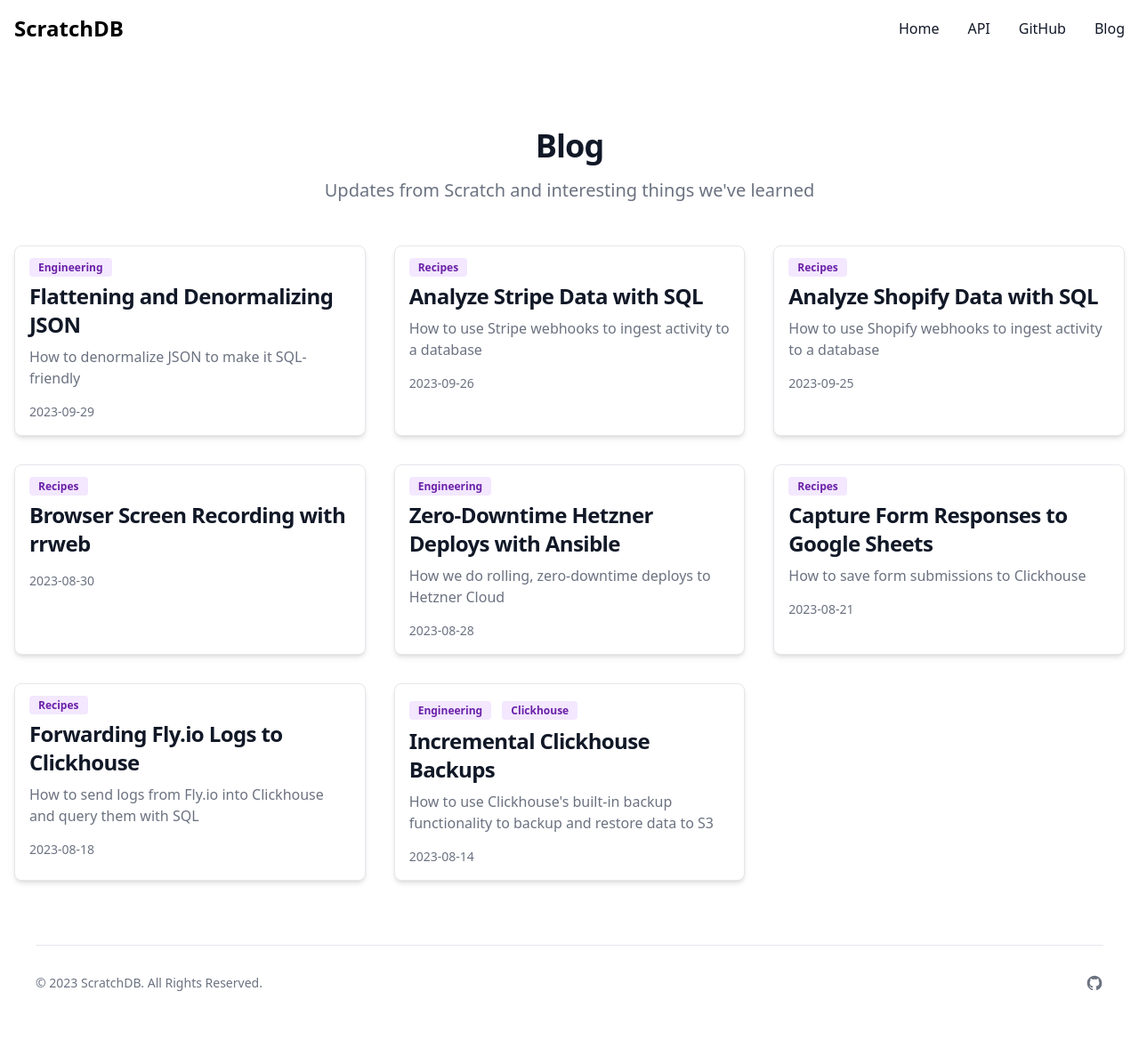
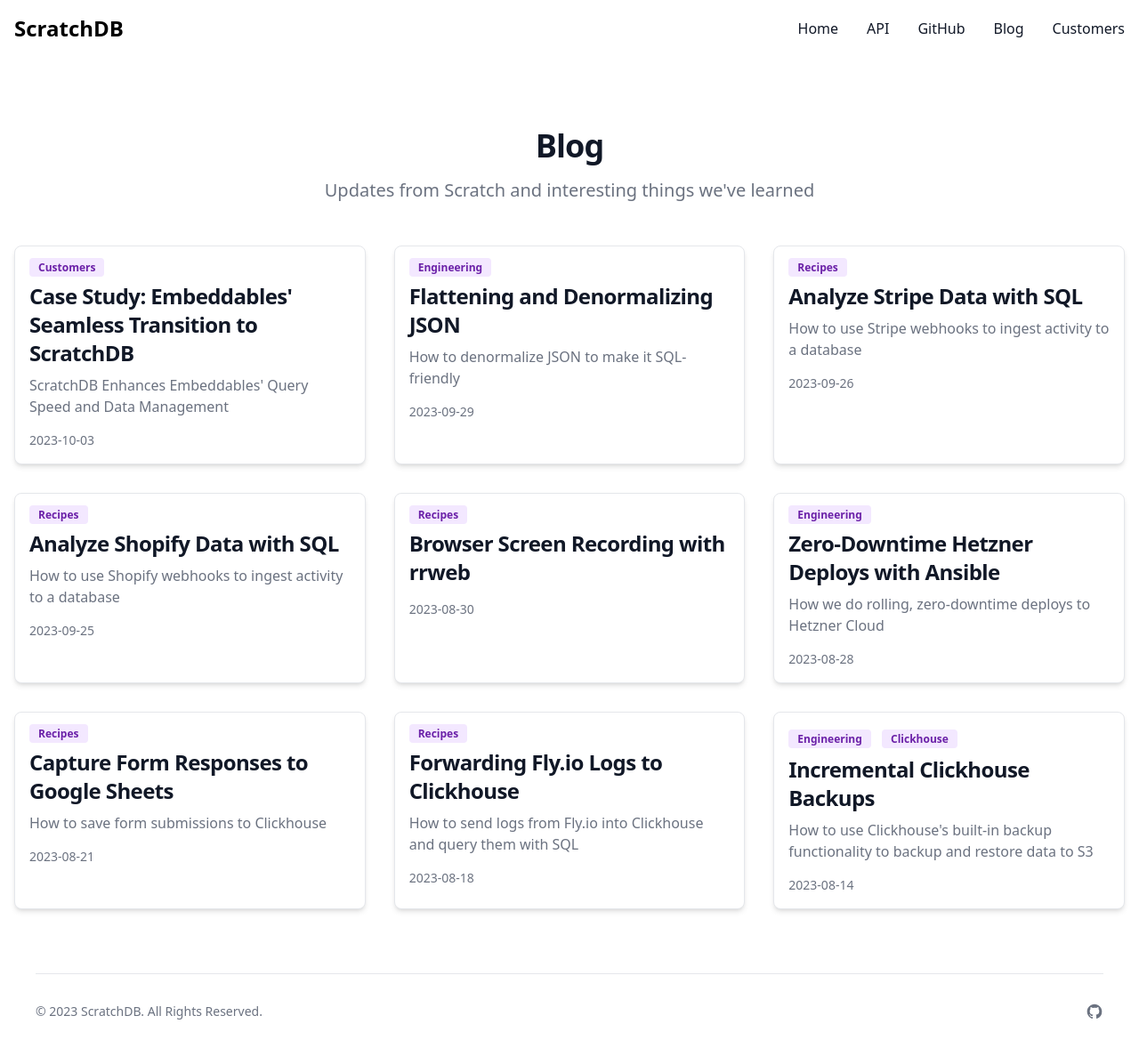
Before and after one commit to scratchdata/website, a Flask app: page /blog/ in a window 1280 px wide. Shown: the whole page at 89% size. Before the commit the page ends 1114 px from the top, so only its background shows below. Run offline with Flask 3, Linux system fonts and the light colour scheme; some libraries are stand-ins or nearby versions.

Commit message:
Add Embeddables testimonial

```diff
--- a/app.py
+++ b/app.py
@@ -48,6 +48,10 @@ def index():
 def docs():
     return render_template("docs.html")
 
+@app.get("/customers")
+def customers():
+    return render_template("customers.html")
+
 @app.post("/signup")
 def signup():
     email = request.form.get("email", "")
--- /dev/null
+++ b/blog/posts/embeddables/index.md
@@ -0,0 +1,34 @@
+---
+date: 2023-10-03
+publishdate: 2023-10-03
+title: Case Study: Embeddables' Seamless Transition to ScratchDB
+summary: ScratchDB Enhances Embeddables' Query Speed and Data Management
+tags: ["Customers"]
+---
+
+> ScratchDB helped us go from zero Clickhouse experience to a fully migrated and far superior analytics solution in next to no time at all. I’d thoroughly recommend their services, for small and large companies alike!
+
+- Jeremy Evans, Co-Founder + CTO at Embeddables
+
+### Background:
+
+[Embeddables](https://www.embeddables.com/) is a leading company specializing in building customer-facing experiences: from sign-up onboarding flows to personalization quizzes. They are entrenched in user analytics, handling 1.5 TB of data and 1 billion rows of information. Until recently, they were analyzing everything in Postgres.
+
+### Challenges:
+
+1. **Slow Query Response:** Embeddables' database was suffering from slow query responses, impacting real-time data analysis and hindering the delivery of timely and efficient solutions to its customers.
+2. **High Volume Data Handling:** Managing such a large amount of data presented devops challenges - time taken away from building their product.
+3. **Innovative Feature Launch:** Their existing database setup restricted Embeddables' capability to roll out new and innovative features.
+
+### Solution:
+
+To overcome these challenges, Embeddables adopted ScratchDB as a blazing-fast, efficient, and cost-effective way to run Clickhouse.
+
+1. **Swift and Seamless Integration:** Embeddables experienced zero downtime during the integration of ScratchDB - we did it over a slice of pizza in Brooklyn.
+2. **Exceptional Speed Improvement:** Post-integration, Embeddables witnessed a massive improvement in query speed compared to their previous Postgres setup.
+3. **Economically Efficient:** ScratchDB provided a value-driven, cost-effective solution enabling optimal resource allocation.
+4. **Innovation Unleashed:** The capabilities afforded by ScratchDB empowered Embeddables to develop and launch features that were previously unfeasible.
+
+### Conclusion:
+
+Embeddables’ transition to ScratchDB’s hosted Clickhouse has been pivotal, completely unblocking their ability to deliver a snappy, working app for their customers. The immediate improvements have removed the need for sysadmin work and allowed the team to focus on customer-facing features. Scratch Data, with its unparalleled speed, cost-effectiveness, and seamless integration, stands out as an invaluable asset for companies like Embeddables looking to navigate the challenges posed by extensive data and analytics needs.
--- a/templates/layout.html
+++ b/templates/layout.html
@@ -50,11 +50,11 @@
               <a href="/blog"
                 class="block py-2 pl-3 pr-4 text-gray-900 rounded hover:bg-gray-100 md:hover:bg-transparent md:border-0 md:hover:text-blue-700 md:p-0">Blog</a>
             </li>
-            <!-- <li>
-              <a href="./case-studies.html"
-                class=" block py-2 pl-3 pr-4 text-gray-900 rounded hover:bg-gray-100 md:hover:bg-transparent md:border-0 md:hover:text-blue-700 md:p-0">Case
-                Studies</a>
-            </li> -->
+            <li>
+              <a href="/customers"
+                class=" block py-2 pl-3 pr-4 text-gray-900 rounded hover:bg-gray-100 md:hover:bg-transparent md:border-0 md:hover:text-blue-700 md:p-0">
+                Customers</a>
+            </li>
           </ul>
         </div>
       </div>
```
Also changed, not shown: templates/customers.html (added, +72 -0 lines), templates/index.html (+4 -4 lines), blog/posts/embeddables/embeddables.png (added).
